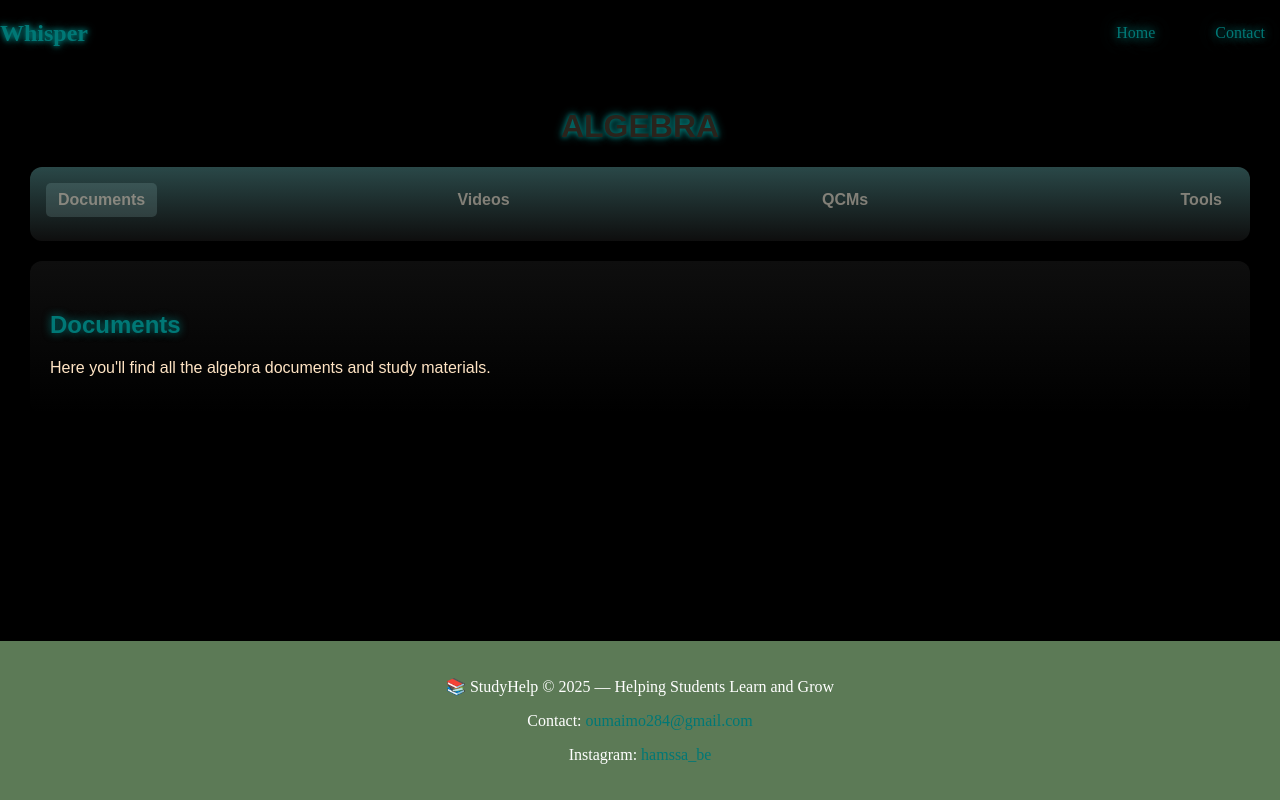
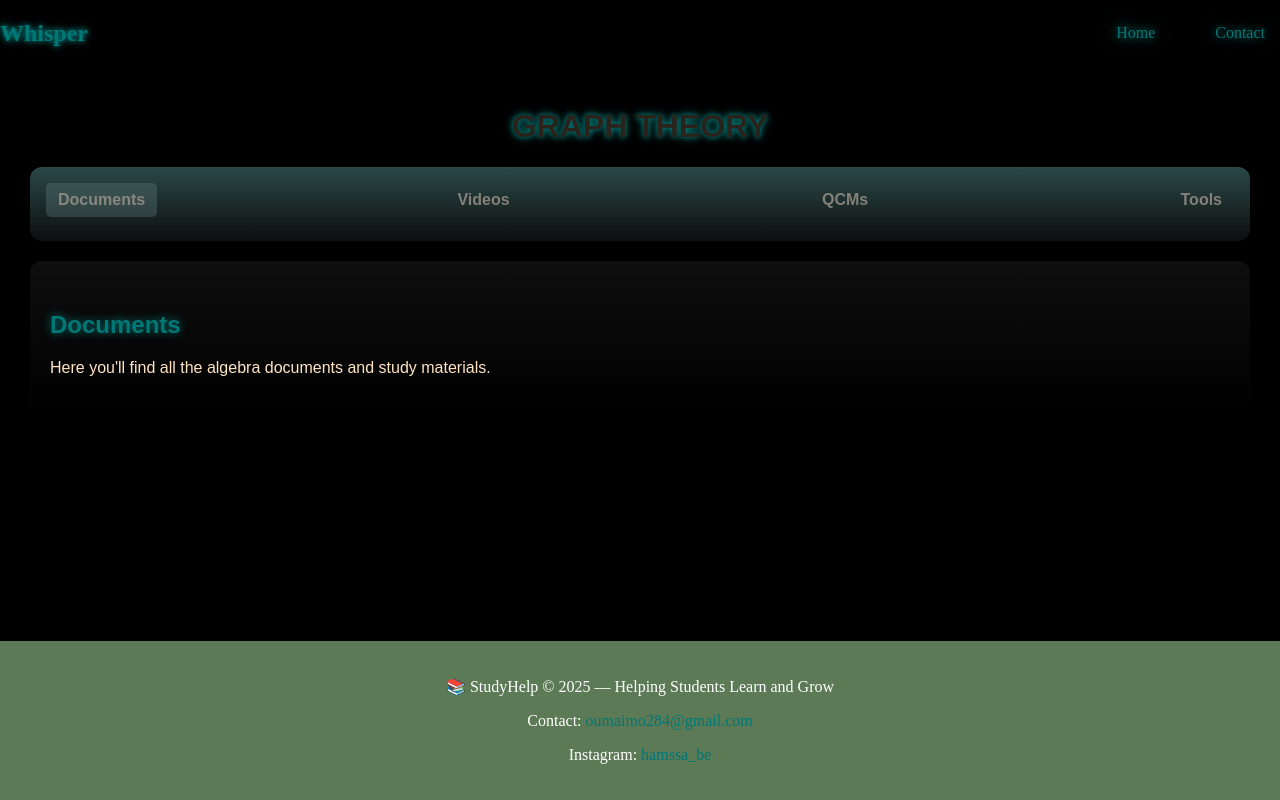
Before and after one commit to thewhisperr/thewhisper, a plain HTML site: page gra.html in a window 1280 px wide. Drawn offline with Linux system fonts and the light colour scheme.

Commit message:
Update gra.html

```diff
--- a/gra.html
+++ b/gra.html
@@ -197,7 +197,7 @@
     </header>
 
     <main>
-        <h1 style="text-align: center;color: rgb(41, 35, 28);"><strong>ALGEBRA</strong></h1>
+        <h1 style="text-align: center;color: rgb(41, 35, 28);"><strong>GRAPH THEORY</strong></h1>
         <div class="menu-container">
             <ul class="menu-list">
                 <li data-target="documents"><strong>Documents</strong></li>
```
